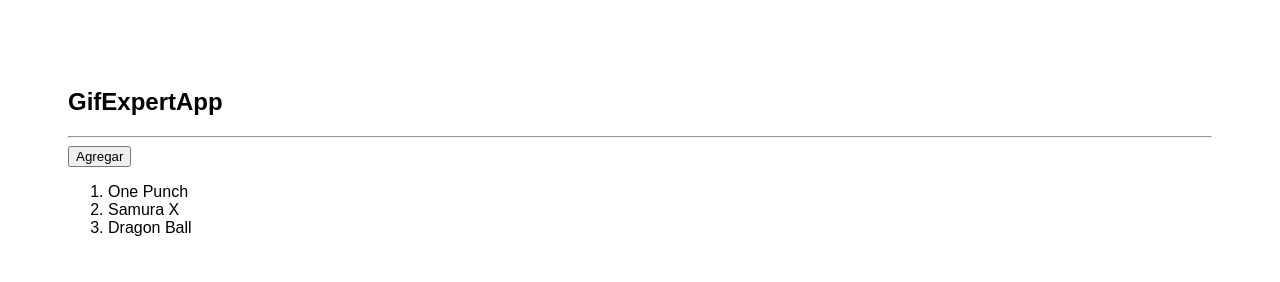
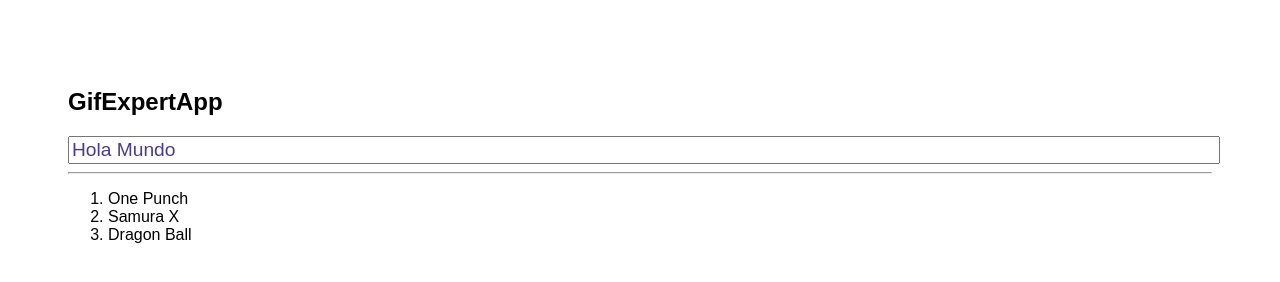
Before and after one commit to JulioArias007/GifExpertApp, a React app: page / in a window 1280 px wide. Built offline with nearby package versions, Linux system fonts and the light colour scheme.

Commit message:
✨ Add component AddCategory

```diff
--- a/src/GifExpertApp.js
+++ b/src/GifExpertApp.js
@@ -1,18 +1,19 @@
 import React, { useState } from 'react'
+import { AddCategory } from './components/AddCategory';
 
 export const GifExpertApp = () => {
-//const categories = ['One Punch', 'Samura X', 'Dragon Ball'];
-const [categories, setCategories] = useState(['One Punch', 'Samura X', 'Dragon Ball']);
-const handleAdd = () => {
-    //setCategories([...categories,'NewElement']);
-    setCategories(cats => [...cats,'NewElement']);
-}
+
+    const [categories, setCategories] = useState(['One Punch', 'Samura X', 'Dragon Ball']);
+    // const handleAdd = () => {
+    //     //setCategories([...categories,'NewElement']);
+    //     setCategories(cats => [...cats, 'NewElement']);
+    // }
 
     return (
         <>
             <h2>GifExpertApp</h2>
-            <hr/>
-            <button onClick={handleAdd}>Agregar</button>
+            <AddCategory/>
+            <hr />
             <ol>
                 {
                     categories.map(category => {
--- /dev/null
+++ b/src/components/AddCategory.js
@@ -0,0 +1,26 @@
+import React, {useState} from 'react'
+
+export const AddCategory = () => {
+    const [inputValue, setInputValue] = useState('Hola Mundo');
+
+    const handleInputChange = (e) => {
+        setInputValue(e.target.value);
+    };
+
+    const handleSubmit = (e) => {
+        e.preventDefault();
+        console.log('Submit Hecho');
+
+    };
+
+
+    return (
+        <form onSubmit = {handleSubmit}>
+            <input
+            type="text"
+            value = { inputValue }
+            onChange={ handleInputChange }
+            />
+        </form>
+    )
+}
--- a/src/index.css
+++ b/src/index.css
@@ -5,3 +5,9 @@
 body{
     padding: 60px;
 }
+
+input{
+    color: darkslateblue;
+    font-size: 1.2rem;
+    width: 100%;
+}
```
